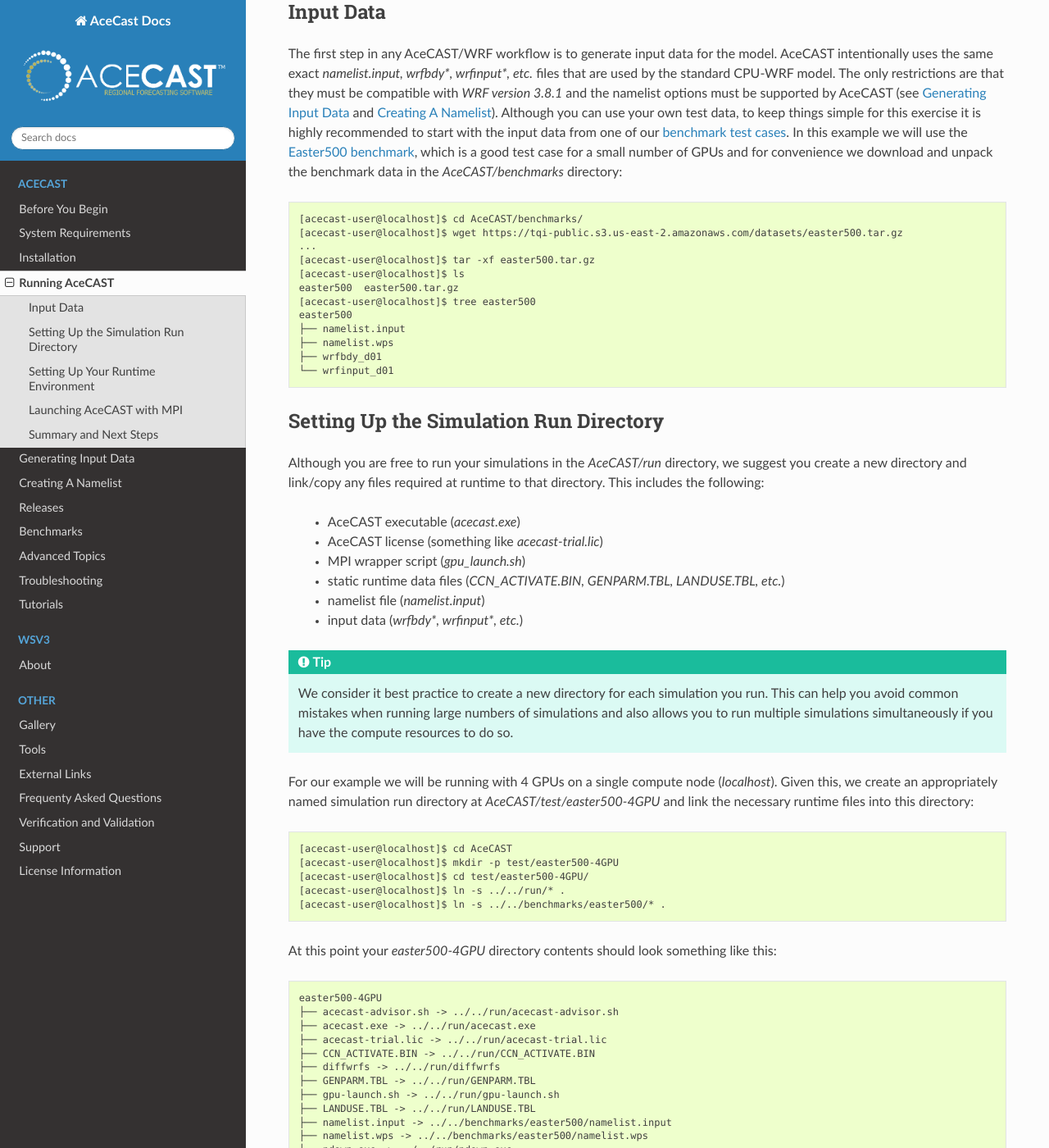
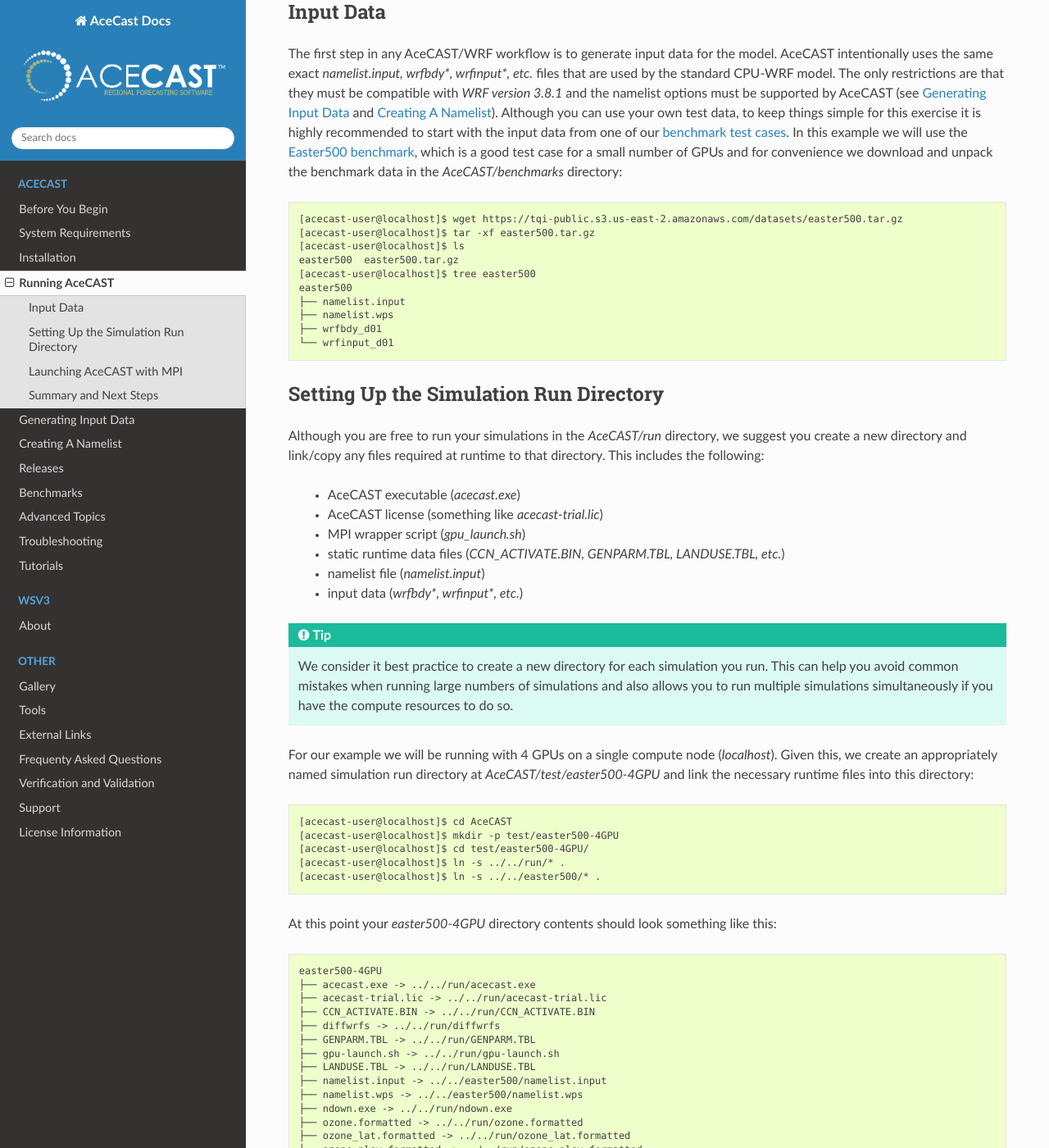
Before and after one commit to TempoQuestInc/AceCAST-Docs, a Sphinx documentation site: the page built from source/RunningAcecast.rst, in a window 1280 px wide and 1400 px high, scrolled down 234 px. Shown: the whole window at 82% size. Built offline with Sphinx 7.4.7 and the Read the Docs theme 2.0.0, drawn with Linux system fonts in a browser that asks for light colours; some of the changed text lies outside the part shown.

Commit message:
Compliancy update for AceCAST v2.0.0-beta
Updated output in tutorial
removed references to benchmarks directory

```diff
--- a/source/RunningAcecast.rst
+++ b/source/RunningAcecast.rst
@@ -24,9 +24,7 @@
 
 ::
 
-    [acecast-user@localhost]$ cd AceCAST/benchmarks/
     [acecast-user@localhost]$ wget https://tqi-public.s3.us-east-2.amazonaws.com/datasets/easter500.tar.gz
-    ...
     [acecast-user@localhost]$ tar -xf easter500.tar.gz
     [acecast-user@localhost]$ ls
     easter500  easter500.tar.gz
@@ -65,7 +63,7 @@
     [acecast-user@localhost]$ mkdir -p test/easter500-4GPU
     [acecast-user@localhost]$ cd test/easter500-4GPU/
     [acecast-user@localhost]$ ln -s ../../run/* .
-    [acecast-user@localhost]$ ln -s ../../benchmarks/easter500/* .
+    [acecast-user@localhost]$ ln -s ../../easter500/* .
 
 
 At this point your `easter500-4GPU` directory contents should look something like this:
@@ -73,7 +71,6 @@
 ::
 
     easter500-4GPU
-    ├── acecast-advisor.sh -> ../../run/acecast-advisor.sh
     ├── acecast.exe -> ../../run/acecast.exe
     ├── acecast-trial.lic -> ../../run/acecast-trial.lic
     ├── CCN_ACTIVATE.BIN -> ../../run/CCN_ACTIVATE.BIN
@@ -81,8 +78,8 @@
     ├── GENPARM.TBL -> ../../run/GENPARM.TBL
     ├── gpu-launch.sh -> ../../run/gpu-launch.sh
     ├── LANDUSE.TBL -> ../../run/LANDUSE.TBL
-    ├── namelist.input -> ../../benchmarks/easter500/namelist.input
-    ├── namelist.wps -> ../../benchmarks/easter500/namelist.wps
+    ├── namelist.input -> ../../easter500/namelist.input
+    ├── namelist.wps -> ../../easter500/namelist.wps
     ├── ndown.exe -> ../../run/ndown.exe
     ├── ozone.formatted -> ../../run/ozone.formatted
     ├── ozone_lat.formatted -> ../../run/ozone_lat.formatted
@@ -93,27 +90,8 @@
     ├── RRTMG_SW_DATA -> ../../run/RRTMG_SW_DATA
     ├── SOILPARM.TBL -> ../../run/SOILPARM.TBL
     ├── VEGPARM.TBL -> ../../run/VEGPARM.TBL
-    ├── wrfbdy_d01 -> ../../benchmarks/easter500/wrfbdy_d01
-    ├── wrf.exe -> ../../run/wrf.exe
-    └── wrfinput_d01 -> ../../benchmarks/easter500/wrfinput_d01
-
-
-Setting Up Your Runtime Environment
-===================================
-
-Prior to running AceCAST, we need to setup the runtime environment by sourcing the `~/tqi-build/20.7/env.sh`
-script that was generated by the `install_deps.sh` script during the :ref:`Installation`:
-
-::
-
-    [acecast-user@localhost]$ source ~/tqi-build/20.7/env.sh
-
-.. note::
-   If you installed the AceCAST dependencies in a non-default location, the env.sh script will be located
-   in the directory you specified during the installation.
-
-This modifies your `PATH` and `LD_LIBRARY_PATH` variables so that `acecast.exe` can properly link with the
-shared libraries for NetCDF, HDF5, etc..
+    ├── wrfbdy_d01 -> ../../easter500/wrfbdy_d01
+    └── wrfinput_d01 -> ../../easter500/wrfinput_d01
 
 
 Launching AceCAST with MPI
```
Also changed, not shown: other parts of source/RunningAcecast.rst (+1 -1 lines).
